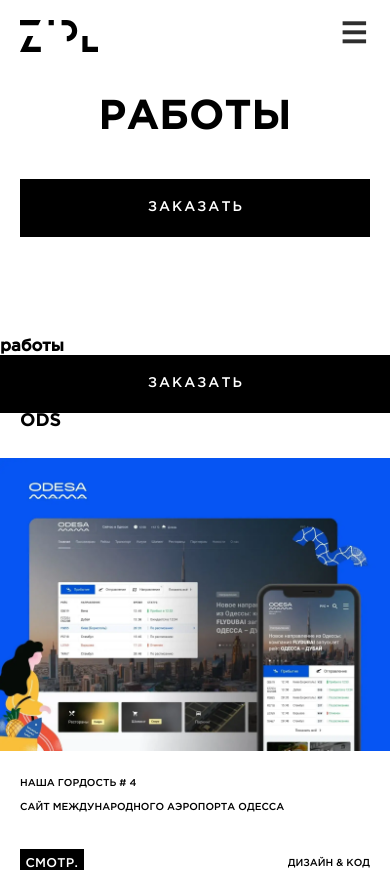
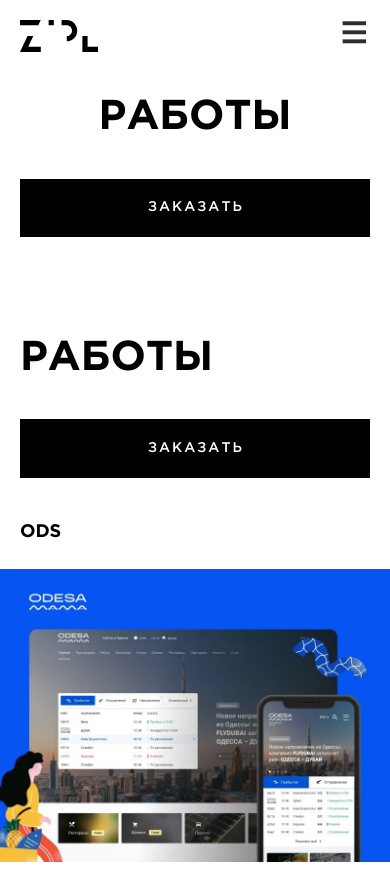
Before and after one commit to AnatolyKostarev/kojo, a React (Create React App) app: page /works in a window 390 px wide. Shown: the top 870 px of the page. Built offline with nearby package versions, Linux system fonts and the light colour scheme.

Commit message:
Fix styles

```diff
--- a/src/components/works/Worksitemresponsive.module.css
+++ b/src/components/works/Worksitemresponsive.module.css
@@ -1,5 +1,7 @@
 @media (min-width: 1024px) {
-  .works__list {
+  .works__list,
+  .header_title,
+  .header__btn {
     display: none;
   }
 }
@@ -7,6 +9,7 @@
 @media (max-width: 1023px) {
   .works__list {
     display: block;
+    padding-top: 5.5vh;
   }
 
   .works__item {
@@ -26,15 +29,15 @@
     font-size: 2.16vh;
     text-transform: uppercase;
     color: #000;
-    animation: showTitle;
+    /* animation: showTitle;
     animation-duration: 0.8s;
     animation-delay: 365ms;
     animation-timing-function: ease-in;
     animation-iteration-count: infinite;
-    overflow: hidden;
+    overflow: hidden; */
   }
 
-  .title::before,
+  /* .title::before,
   .counter::before,
   .desc::before,
   .action:before {
@@ -48,7 +51,7 @@
     animation-name: slideCoverInfo;
     animation-duration: 0.8s;
     animation-timing-function: ease-in;
-  }
+  } */
 
   .works__img {
     display: block;
@@ -84,13 +87,13 @@
     line-height: 1.2vh;
     text-align: left;
     text-transform: uppercase;
-    color: transparent;
-    animation: showTitle;
+    color: #000;
+    /* animation: showTitle;
     animation-duration: 0.8s;
     animation-delay: 550ms;
     animation-timing-function: ease-in;
     animation-iteration-count: infinite;
-    overflow: hidden;
+    overflow: hidden; */
   }
 
   .desc,
@@ -102,13 +105,13 @@
     line-height: 1.85vh;
     text-align: left;
     text-transform: uppercase;
-    color: transparent;
-    animation: showTitle;
+    color: #000;
+    /* animation: showTitle;
     animation-duration: 0.8s;
     animation-delay: 550ms;
     animation-timing-function: ease-in;
     animation-iteration-count: infinite;
-    overflow: hidden;
+    overflow: hidden; */
   }
 
   .action {
@@ -123,7 +126,22 @@
     width: 100%;
   }
 
-  @keyframes slideCoverInfo {
+  .header_title {
+    padding: 0 20px;
+    font-family: "GothamProBold";
+    font-size: 4.94vh;
+    line-height: 4.69vh;
+    text-align: left;
+    text-transform: uppercase;
+  }
+
+  .header__btn {
+    margin-top: 4.83vh;
+    padding: 0 20px;
+    width: 100%;
+  }
+
+  /* @keyframes slideCoverInfo {
     0% {
       left: -100%;
     }
@@ -141,5 +159,5 @@
     100% {
       color: #000;
     }
-  }
+  } */
 }
```
